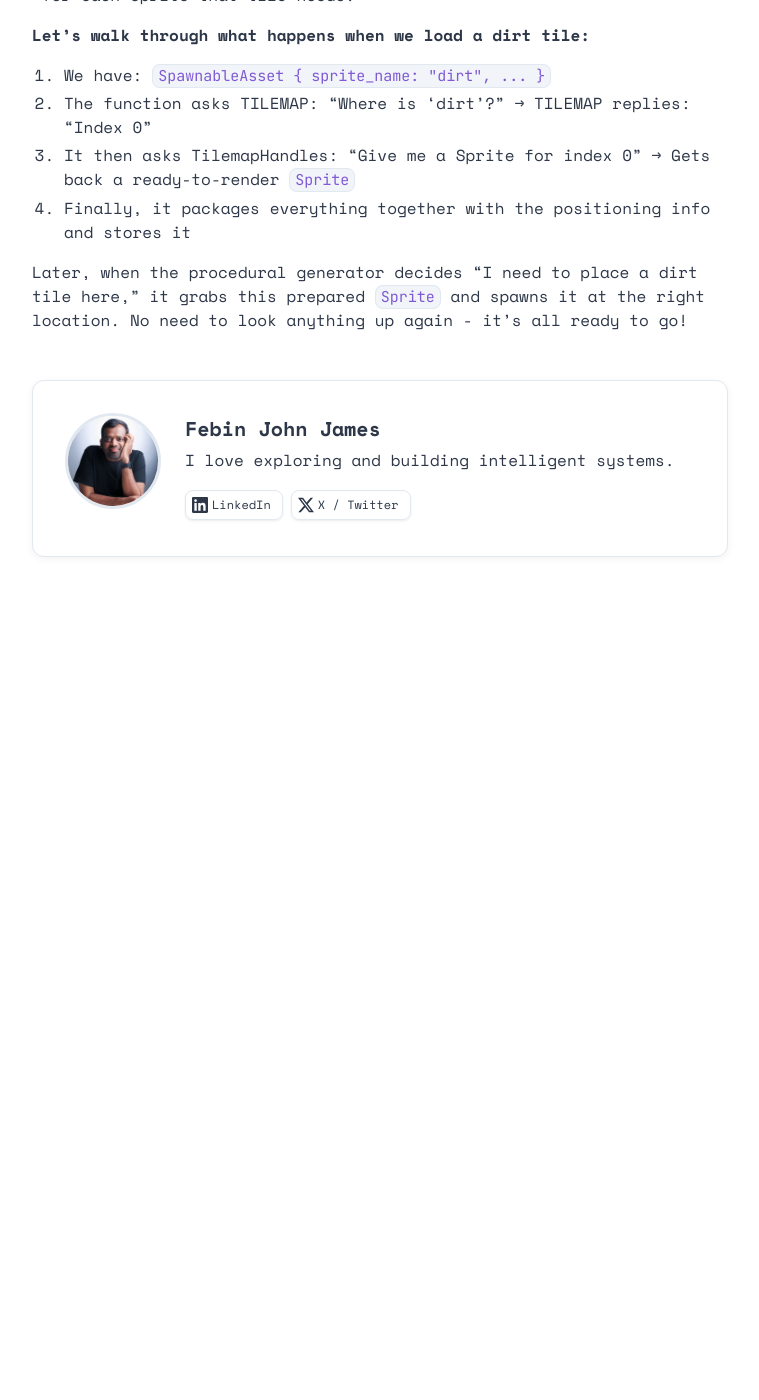
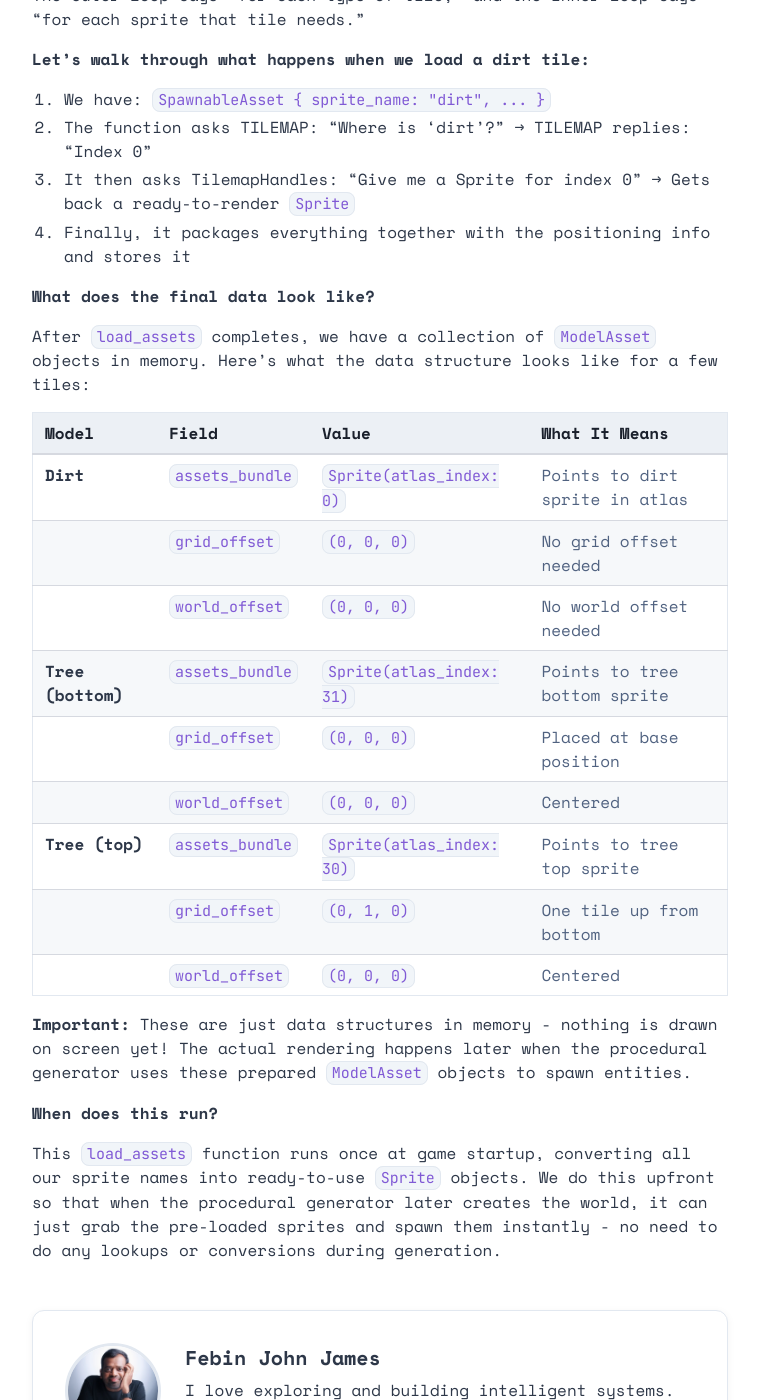
Before and after one commit to jamesfebin/AIBodh-Website, a Jekyll site: the page built from _posts/2025-09-30-bevy-rust-game-development-chapter-2.markdown, in a window 1280 px wide and 1400 px high, scrolled down 28264 px. Shown: the whole window, without its empty margins (260-1019 px from the left). Built offline with Jekyll 4.4.1, drawn with Linux system fonts in a browser that asks for light colours; before the commit the page ends 28931 px from its top, so only the background shows below that; some of the changed text lies outside the part shown.

Commit message:
Blog updates

```diff
--- a/_posts/2025-09-30-bevy-rust-game-development-chapter-2.markdown
+++ b/_posts/2025-09-30-bevy-rust-game-development-chapter-2.markdown
@@ -1056,7 +1056,7 @@ With the import in place, we can now build the three key functions that helps ou
 
 1. `TilemapHandles` - Container that holds our loaded atlas and layout data
 2. `prepare_tilemap_handles` - Loads the atlas image from disk and builds the layout structure
-3. `load_assets` - Converts sprite names into actual renderable sprites
+3. `load_assets` - Converts sprite names into `Sprite` data structures ready for rendering
 
 Let's build these step by step.
 
@@ -1174,4 +1174,24 @@ The outer loop says "for each type of tile," and the inner loop says "for each s
 3. It then asks TilemapHandles: "Give me a Sprite for index 0" → Gets back a ready-to-render `Sprite`
 4. Finally, it packages everything together with the positioning info and stores it
 
-Later, when the procedural generator decides "I need to place a dirt tile here," it grabs this prepared `Sprite` and spawns it at the right location. No need to look anything up again - it's all ready to go!
+**What does the final data look like?**
+
+After `load_assets` completes, we have a collection of `ModelAsset` objects in memory. Here's what the data structure looks like for a few tiles:
+
+| Model | Field | Value | What It Means |
+|-------|-------|-------|---------------|
+| **Dirt** | `assets_bundle` | `Sprite(atlas_index: 0)` | Points to dirt sprite in atlas |
+|  | `grid_offset` | `(0, 0, 0)` | No grid offset needed |
+|  | `world_offset` | `(0, 0, 0)` | No world offset needed |
+| **Tree (bottom)** | `assets_bundle` | `Sprite(atlas_index: 31)` | Points to tree bottom sprite |
+|  | `grid_offset` | `(0, 0, 0)` | Placed at base position |
+|  | `world_offset` | `(0, 0, 0)` | Centered |
+| **Tree (top)** | `assets_bundle` | `Sprite(atlas_index: 30)` | Points to tree top sprite |
+|  | `grid_offset` | `(0, 1, 0)` | One tile up from bottom |
+|  | `world_offset` | `(0, 0, 0)` | Centered |
+
+**Important:** These are just data structures in memory - nothing is drawn on screen yet! The actual rendering happens later when the procedural generator uses these prepared `ModelAsset` objects to spawn entities.
+
+**When does this run?**
+
+This `load_assets` function runs once at game startup, converting all our sprite names into ready-to-use `Sprite` objects. We do this upfront so that when the procedural generator later creates the world, it can just grab the pre-loaded sprites and spawn them instantly - no need to do any lookups or conversions during generation.
```
